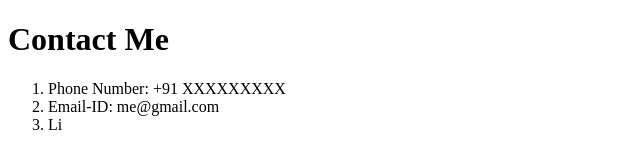
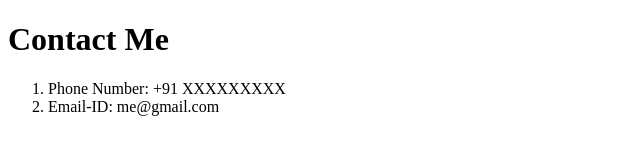
Before and after one commit to malhardv/html-portfolio, a plain HTML site: page contact.html in a window 1280 px wide. Shown: the full height of the page, 0-640 px from the left. Drawn offline with Linux system fonts and the light colour scheme.

Commit message:
Update contact.html

```diff
--- a/contact.html
+++ b/contact.html
@@ -10,7 +10,6 @@
     <ol>
         <li>Phone Number: +91 XXXXXXXXX</li>
         <li> Email-ID: me@gmail.com</li>
-        <li>Li</li>
     </ol>
 </body>
 </html>
```
